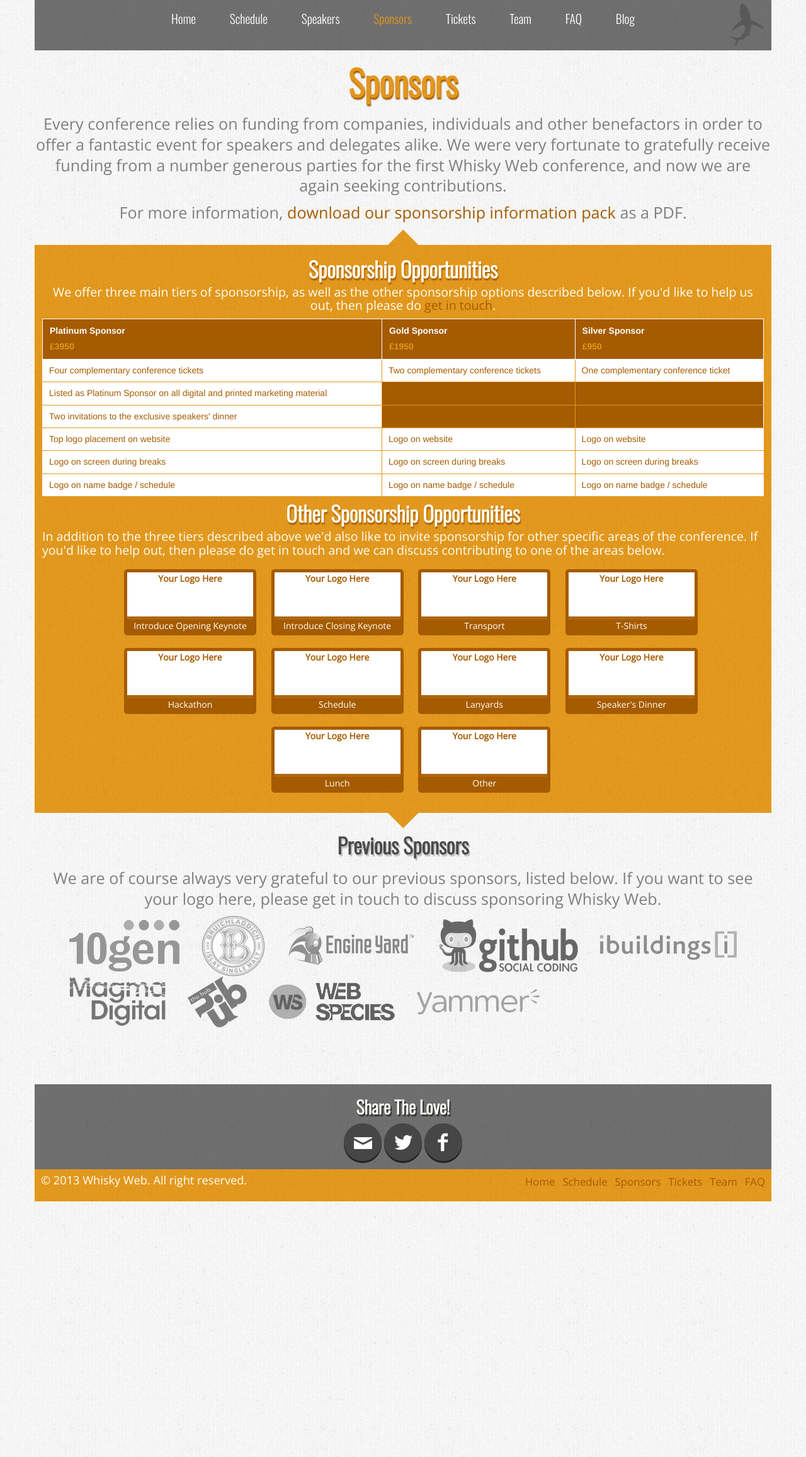
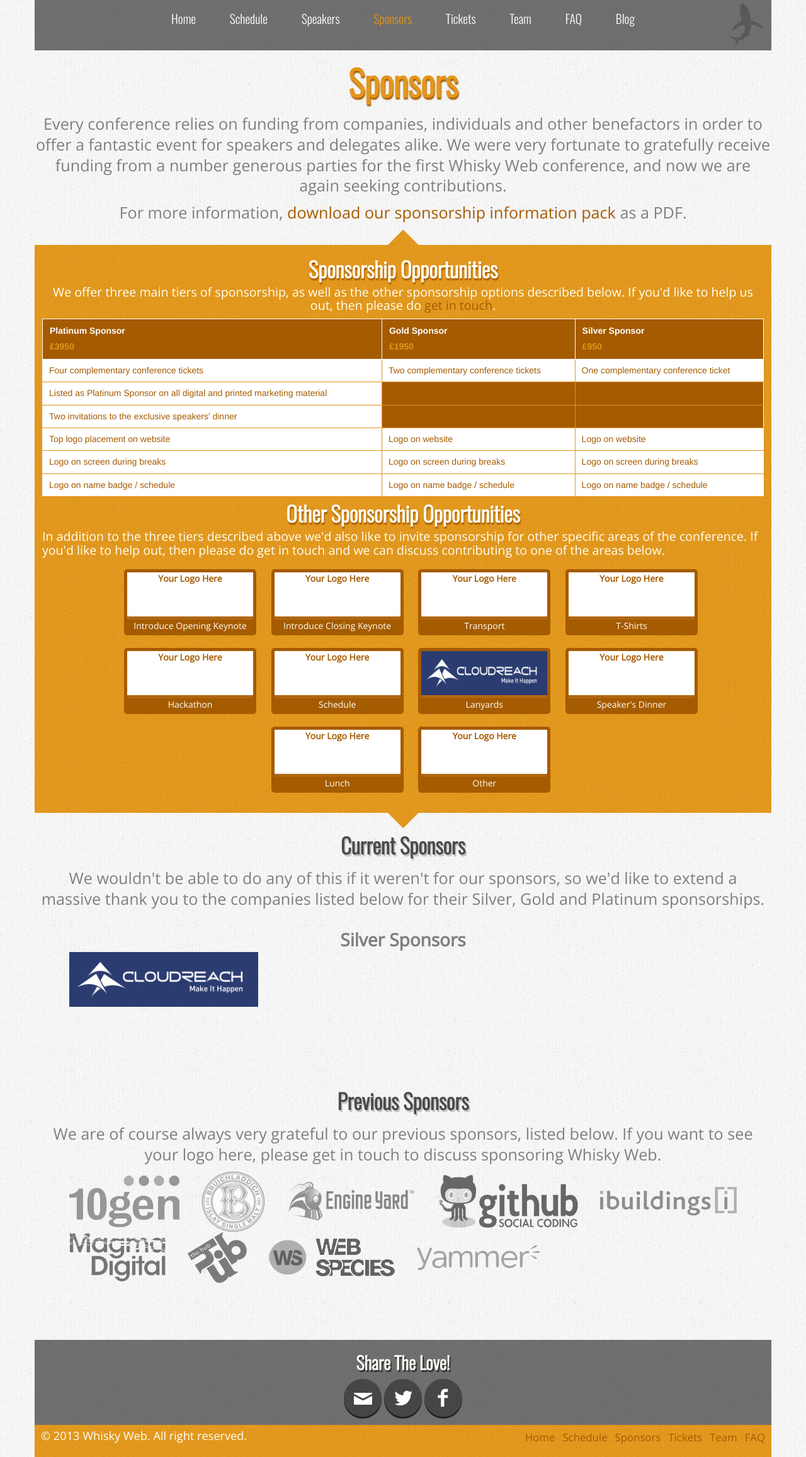
Before and after one commit to whiskyweb/whiskyweb-website, a Jekyll site: the page built from sponsors.html, in a window 1280 px wide. Shown: the whole page at 63% size. Built offline with Jekyll 4.4.1, drawn with Linux system fonts in a browser that asks for light colours; nearby versions of some CDN libraries; Markdown is read by kramdown in place of the engine named in the settings.

Commit message:
Add Cloudreach as a sponsor.

```diff
--- a/css/main.css
+++ b/css/main.css
@@ -364,16 +364,23 @@
     height: 70px;
 }
 
-div#previous-sponsors {
+div.badge-logo img {
+    height: 70px;
+}
+
+div#previous-sponsors,
+div#our-sponsors {
     height: 400px;
 }
 
-div#previous-sponsors p {
+div#previous-sponsors p,
+div#our-sponsors p {
     padding: 10px;
     margin: 0 auto;
 }
 
 div#previous-sponsors ul,
+div#our-sponsors ul,
 div#sponsors ul {
     text-align: left;
     display: block;
@@ -382,6 +389,7 @@
 }
 
 div#previous-sponsors ul li,
+div#our-sponsors ul li,
 div#sponsors ul li {
     display: inline-block;
     margin-left: 30px;
@@ -642,3 +650,9 @@
     margin: 20px auto;
     line-height: 1.2em;
 }
+
+#our-sponsors h4 {
+    margin-top: 1em;
+    font-size: 2em;
+    font-weight: bold;
+}
--- a/sponsors.html
+++ b/sponsors.html
@@ -89,7 +89,7 @@
         <li class="sponsor-badge"><div class="badge-logo">Your Logo Here</div><div class="badge-title">T-Shirts</div></li>
         <li class="sponsor-badge"><div class="badge-logo">Your Logo Here</div><div class="badge-title">Hackathon</div></li>
         <li class="sponsor-badge"><div class="badge-logo">Your Logo Here</div><div class="badge-title">Schedule</div></li>
-        <li class="sponsor-badge"><div class="badge-logo">Your Logo Here</div><div class="badge-title">Lanyards</div></li>
+        <li class="sponsor-badge"><div class="badge-logo"><img src="/img/sponsors/cloudreach.png" alt="Cloudreach Logo" /></div><div class="badge-title">Lanyards</div></li>
         <li class="sponsor-badge"><div class="badge-logo">Your Logo Here</div><div class="badge-title">Speaker's Dinner</div></li>
         <li class="sponsor-badge"><div class="badge-logo">Your Logo Here</div><div class="badge-title">Lunch</div></li>
         <li class="sponsor-badge"><div class="badge-logo">Your Logo Here</div><div class="badge-title">Other</div></li>
@@ -97,6 +97,18 @@
 </div>
 <div class="triangle">
     <img src="/img/triangle_down.png" alt="Triangle Up">
+</div>
+
+<div id="our-sponsors" class="light-bg">
+    <h3 class="dark">Current Sponsors</h3>
+    <p class="large-text">
+    We wouldn't be able to do any of this if it weren't for our sponsors, so we'd like to extend a massive thank you to the companies listed
+    below for their Silver, Gold and Platinum sponsorships.
+    </p>
+    <h4>Silver Sponsors</h4>
+    <ul>
+        <li><a href="http://www.cloudreach.com"><img src="/img/sponsors/cloudreach.png" alt="Cloudreach Logo" /></a></li>
+    </ul>
 </div>
 
 <div id="previous-sponsors" class="light-bg">
```
Also changed, not shown: img/sponsors/cloudreach.png (added).
